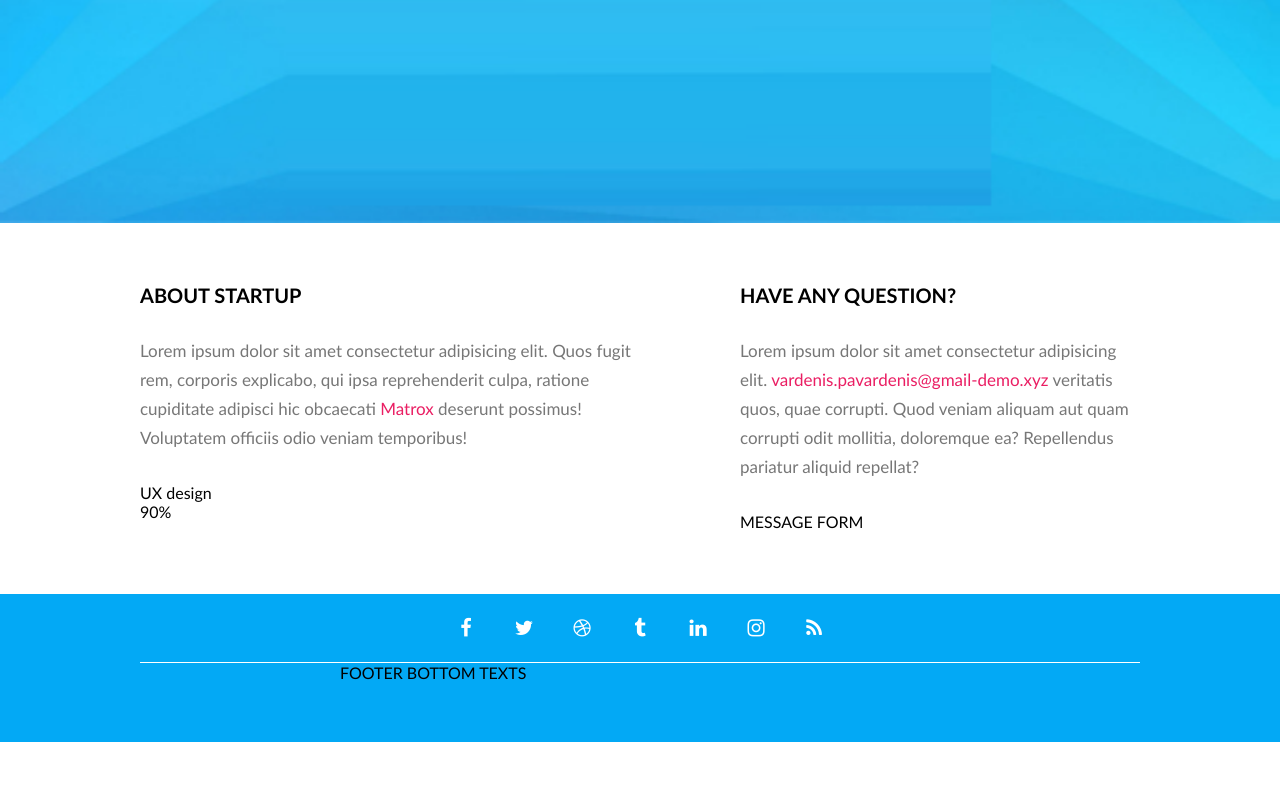
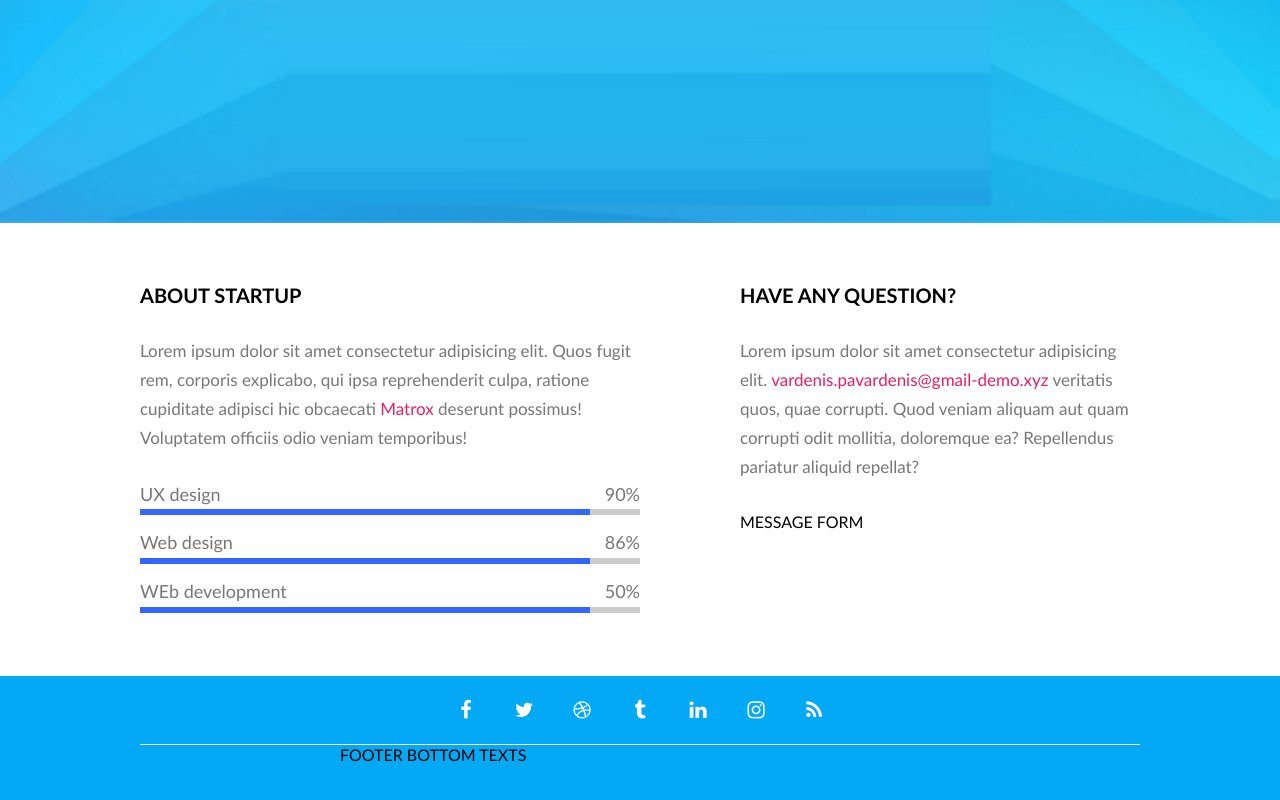
Before and after one commit to front-end-by-rimantas/45-grupe-coming-soon, a website: page index.html in a window 1280 px wide. Shown: the part 577-1377 px from the top of the page. Before the commit the page ends 1319 px from the top, so only its background shows below. Drawn offline with Linux system fonts and the light colour scheme.

Commit message:
Progress bar style

```diff
--- a/css/components/progress-bar.css
+++ b/css/components/progress-bar.css
@@ -1,14 +1,30 @@
 .progress-bar-group {
+    display: flex;
+    flex-direction: column;
+    gap: 1em;
 }
 .progress-bar-group > .progress-bar {
+    display: flex;
+    flex-direction: column;
+    gap: 0.3em;
 }
-.progress-bar-group > .progress-bar > .top {
+.progress-bar-group .top {
+    display: flex;
+    justify-content: space-between;
+    font-size: 18px;
+    color: #777;
 }
-.progress-bar-group > .progress-bar > .top > .title {
+.progress-bar-group .title {
 }
-.progress-bar-group > .progress-bar > .top > .label {
+.progress-bar-group .value {
 }
-.progress-bar-group > .progress-bar > .bottom {
+.progress-bar-group .bottom {
+    width: 100%;
+    height: 6px;
+    background-color: #ccc;
 }
-.progress-bar-group > .progress-bar > .bottom > .progress {
+.progress-bar-group .progress {
+    width: 90%;
+    height: inherit;
+    background-color: #36f;
 }
--- a/index.html
+++ b/index.html
@@ -51,10 +51,28 @@
                     <h2 class="column-title">About startup</h2>
                     <p class="column-description">Lorem ipsum dolor sit amet consectetur adipisicing elit. Quos fugit rem, corporis explicabo, qui ipsa reprehenderit culpa, ratione cupiditate adipisci hic obcaecati <a href="#">Matrox</a> deserunt possimus! Voluptatem officiis odio veniam temporibus!</p>
                     <div class="progress-bar-group">
-                        <div class="progres-bar">
+                        <div class="progress-bar">
                             <div class="top">
                                 <p class="title">UX design</p>
                                 <p class="value">90%</p>
+                            </div>
+                            <div class="bottom">
+                                <div class="progress"></div>
+                            </div>
+                        </div>
+                        <div class="progress-bar">
+                            <div class="top">
+                                <p class="title">Web design</p>
+                                <p class="value">86%</p>
+                            </div>
+                            <div class="bottom">
+                                <div class="progress"></div>
+                            </div>
+                        </div>
+                        <div class="progress-bar">
+                            <div class="top">
+                                <p class="title">WEb development</p>
+                                <p class="value">50%</p>
                             </div>
                             <div class="bottom">
                                 <div class="progress"></div>
```
